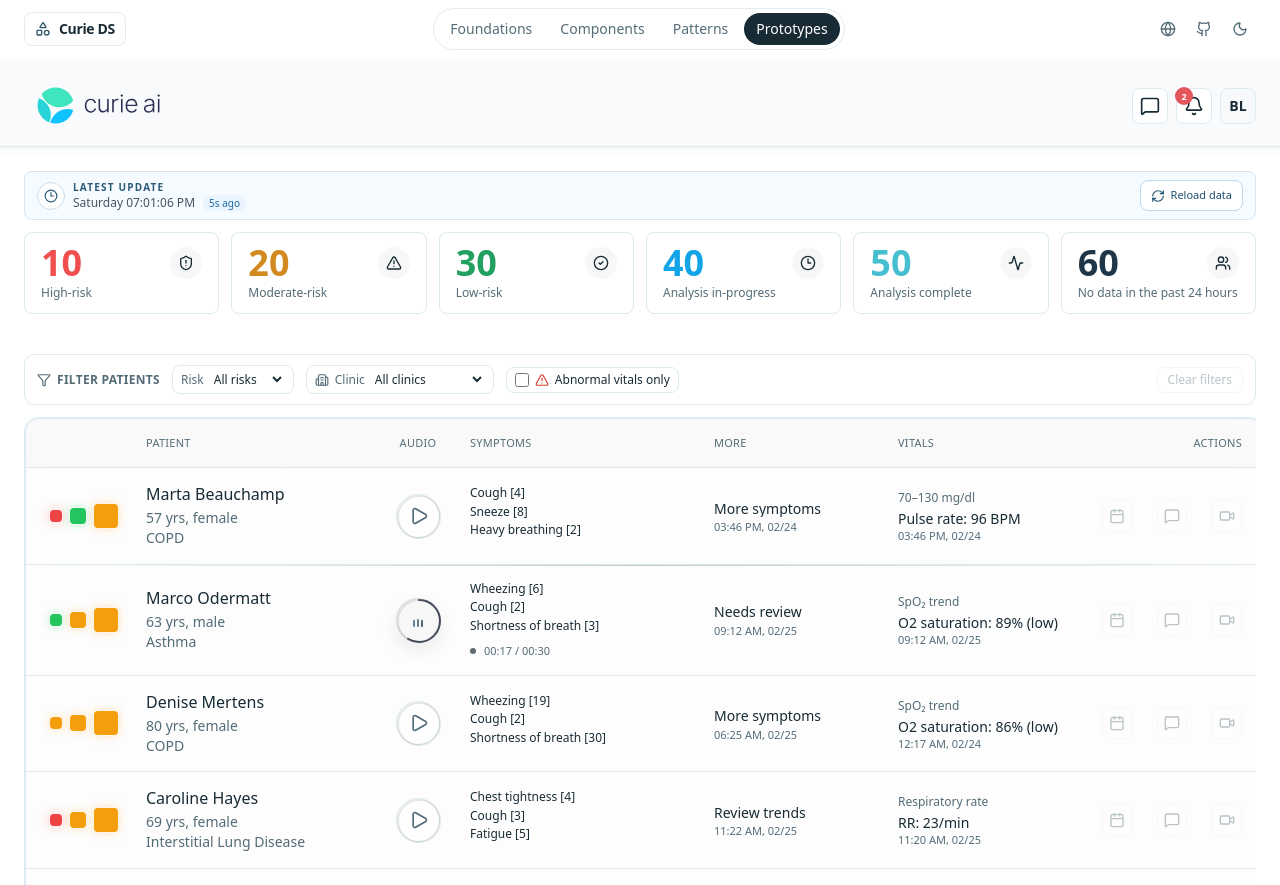
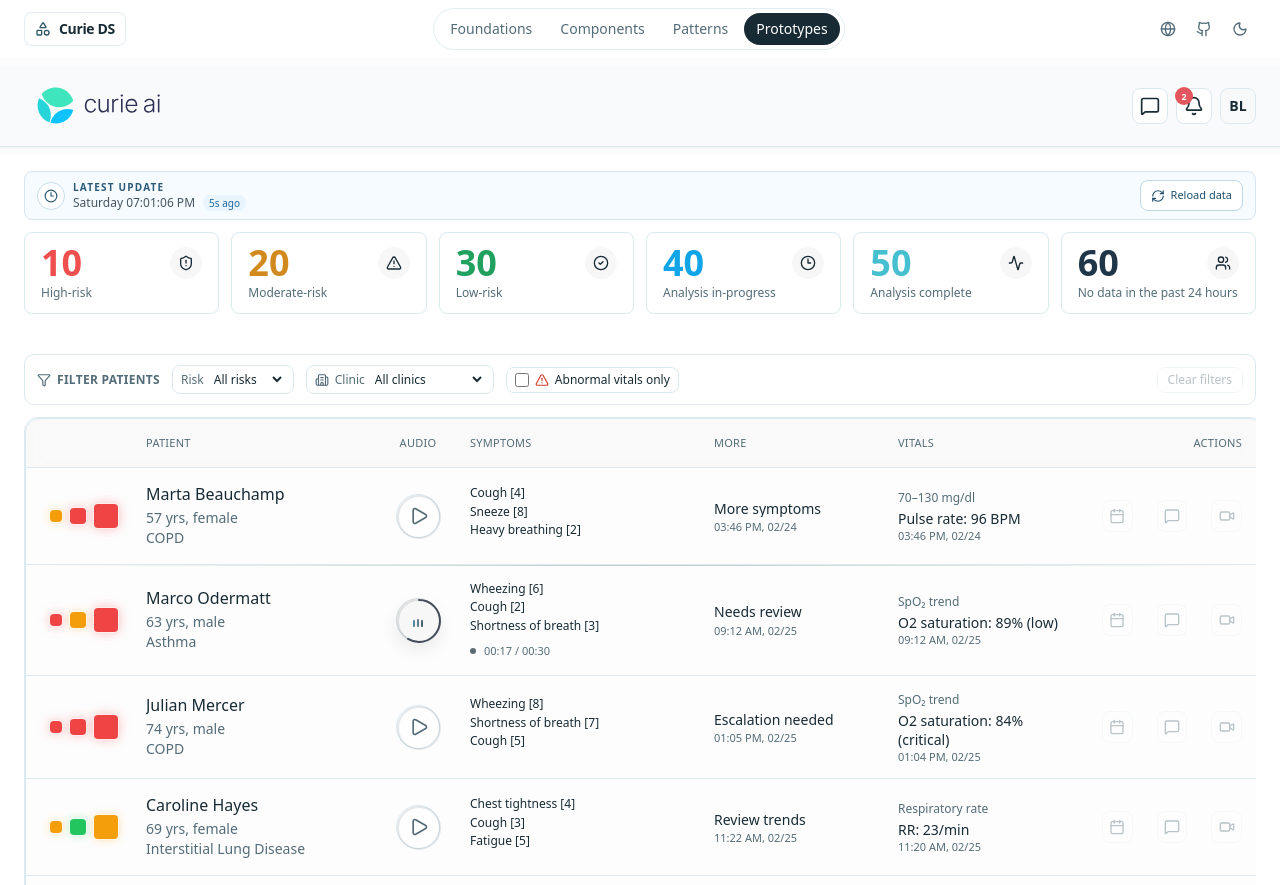
Before and after one commit to edbr/caids, a Next.js app: page /numo-home in a window 1280 px wide. Shown: the top 885 px of the page. Built offline with nearby package versions, Linux system fonts and the light colour scheme.

Commit message:
risk stratification

```diff
--- a/components/patterns/InsightTableDemo.tsx
+++ b/components/patterns/InsightTableDemo.tsx
@@ -18,6 +18,7 @@ type PatientRow = {
   name: string;
   clinic: string;
   risk: Exclude<RiskFilter, "all">;
+  statusLevel: Exclude<RiskFilter, "all">;
   abnormalVitals: boolean;
   meta: string;
   condition: string;
@@ -38,39 +39,171 @@ type PatientRow = {
   }>;
 };
 
+type RowRisk = Exclude<RiskFilter, "all">;
+type StatusDotColor = PatientRow["statusDots"][number]["color"];
+
 const AUDIO_DURATION_S = 30;
-const STATUS_COLORS: Array<"green" | "yellow" | "red"> = ["green", "yellow", "red"];
+const STATUS_DOT_COLOR_CLASS: Record<StatusDotColor, string> = {
+  green:
+    "bg-[#22c55e] shadow-[0_0_0_1px_rgba(34,197,94,0.15),0_0_10px_rgba(34,197,94,0.35)]",
+  yellow:
+    "bg-[#f59e0b] shadow-[0_0_0_1px_rgba(245,158,11,0.15),0_0_10px_rgba(245,158,11,0.35)]",
+  red: "bg-[#ef4444] shadow-[0_0_0_1px_rgba(239,68,68,0.15),0_0_12px_rgba(239,68,68,0.4)]",
+};
+const STATUS_DOT_SIZE_CLASS: Record<PatientRow["statusDots"][number]["size"], string> = {
+  sm: "h-3 w-3",
+  md: "h-4 w-4",
+  lg: "h-6 w-6",
+};
+const RISK_TO_DOT_COLOR: Record<RowRisk, StatusDotColor> = {
+  low: "green",
+  moderate: "yellow",
+  high: "red",
+};
+const RISK_CYCLE: RowRisk[] = ["low", "moderate", "high"];
 
-function stableHash(input: string): number {
-  let hash = 0;
-  for (let i = 0; i < input.length; i += 1) {
-    hash = (hash * 31 + input.charCodeAt(i)) >>> 0;
-  }
-  return hash;
-}
-
-function statusDotsFromId(id: string): PatientRow["statusDots"] {
-  const hash = stableHash(id);
+function statusDots(colors: [StatusDotColor, StatusDotColor, StatusDotColor]): PatientRow["statusDots"] {
   return [
-    { color: STATUS_COLORS[hash % STATUS_COLORS.length]!, size: "sm" },
-    { color: STATUS_COLORS[Math.floor(hash / 3) % STATUS_COLORS.length]!, size: "md" },
-    { color: STATUS_COLORS[Math.floor(hash / 9) % STATUS_COLORS.length]!, size: "lg" },
+    { color: colors[0], size: "sm" },
+    { color: colors[1], size: "md" },
+    { color: colors[2], size: "lg" },
   ];
 }
 
-function riskFromStatusDots(statusDots: PatientRow["statusDots"]): Exclude<RiskFilter, "all"> {
-  const thirdDot = statusDots[2];
-  if (!thirdDot) return "low";
-  if (thirdDot.color === "red") return "high";
-  if (thirdDot.color === "yellow") return "moderate";
-  return "low";
-}
-
-const RISK_ORDER: Record<Exclude<RiskFilter, "all">, number> = {
+const RISK_ORDER: Record<RowRisk, number> = {
   high: 0,
   moderate: 1,
   low: 2,
 };
+
+const INITIAL_ROWS: PatientRow[] = [
+  {
+    id: "p1",
+    name: "Marta Beauchamp",
+    clinic: "Curie Downtown",
+    risk: "high",
+    statusLevel: "high",
+    abnormalVitals: false,
+    meta: "57 yrs, female",
+    condition: "COPD",
+    symptoms: ["Cough [4]", "Sneeze [8]", "Heavy breathing [2]"],
+    moreLabel: "More symptoms",
+    moreTime: "03:46 PM, 02/24",
+    metricTitle: "70–130 mg/dl",
+    metricDetail: "Pulse rate: 96 BPM",
+    metricTime: "03:46 PM, 02/24",
+    actionStates: { schedule: "default", message: "loading", videoCall: "disabled" },
+    statusDots: statusDots(["yellow", "red", "red"]),
+  },
+  {
+    id: "p2",
+    name: "Marco Odermatt",
+    clinic: "Curie North",
+    risk: "high",
+    statusLevel: "high",
+    abnormalVitals: true,
+    meta: "63 yrs, male",
+    condition: "Asthma",
+    symptoms: ["Wheezing [6]", "Cough [2]", "Shortness of breath [3]"],
+    moreLabel: "Needs review",
+    moreTime: "09:12 AM, 02/25",
+    metricTitle: "SpO₂ trend",
+    metricDetail: "O2 saturation: 89% (low)",
+    metricTime: "09:12 AM, 02/25",
+    actionStates: { schedule: "danger", message: "success", videoCall: "default" },
+    statusDots: statusDots(["red", "yellow", "red"]),
+  },
+  {
+    id: "p3",
+    name: "Denise Mertens",
+    clinic: "Curie Downtown",
+    risk: "low",
+    statusLevel: "moderate",
+    abnormalVitals: true,
+    meta: "80 yrs, female",
+    condition: "COPD",
+    symptoms: ["Wheezing [19]", "Cough [2]", "Shortness of breath [30]"],
+    moreLabel: "More symptoms",
+    moreTime: "06:25 AM, 02/25",
+    metricTitle: "SpO₂ trend",
+    metricDetail: "O2 saturation: 86% (low)",
+    metricTime: "12:17 AM, 02/24",
+    actionStates: { schedule: "default", message: "default", videoCall: "default" },
+    statusDots: statusDots(["green", "green", "yellow"]),
+  },
+  {
+    id: "p4",
+    name: "Caroline Hayes",
+    clinic: "Curie East",
+    risk: "moderate",
+    statusLevel: "moderate",
+    abnormalVitals: true,
+    meta: "69 yrs, female",
+    condition: "Interstitial Lung Disease",
+    symptoms: ["Chest tightness [4]", "Cough [3]", "Fatigue [5]"],
+    moreLabel: "Review trends",
+    moreTime: "11:22 AM, 02/25",
+    metricTitle: "Respiratory rate",
+    metricDetail: "RR: 23/min",
+    metricTime: "11:20 AM, 02/25",
+    actionStates: { schedule: "default", message: "default", videoCall: "success" },
+    statusDots: statusDots(["yellow", "green", "yellow"]),
+  },
+  {
+    id: "p5",
+    name: "Julian Mercer",
+    clinic: "Curie Downtown",
+    risk: "high",
+    statusLevel: "high",
+    abnormalVitals: true,
+    meta: "74 yrs, male",
+    condition: "COPD",
+    symptoms: ["Wheezing [8]", "Shortness of breath [7]", "Cough [5]"],
+    moreLabel: "Escalation needed",
+    moreTime: "01:05 PM, 02/25",
+    metricTitle: "SpO₂ trend",
+    metricDetail: "O2 saturation: 84% (critical)",
+    metricTime: "01:04 PM, 02/25",
+    actionStates: { schedule: "danger", message: "loading", videoCall: "default" },
+    statusDots: statusDots(["red", "red", "yellow"]),
+  },
+  {
+    id: "p6",
+    name: "Emma Sullivan",
+    clinic: "Curie North",
+    risk: "low",
+    statusLevel: "low",
+    abnormalVitals: false,
+    meta: "52 yrs, female",
+    condition: "Asthma",
+    symptoms: ["Sneeze [2]", "Cough [1]", "Shortness of breath [1]"],
+    moreLabel: "Stable",
+    moreTime: "08:33 AM, 02/25",
+    metricTitle: "Pulse trend",
+    metricDetail: "Pulse rate: 78 BPM",
+    metricTime: "08:31 AM, 02/25",
+    actionStates: { schedule: "default", message: "success", videoCall: "default" },
+    statusDots: statusDots(["green", "yellow", "green"]),
+  },
+  {
+    id: "p7",
+    name: "Noah Bradford",
+    clinic: "Curie South",
+    risk: "moderate",
+    statusLevel: "low",
+    abnormalVitals: true,
+    meta: "61 yrs, male",
+    condition: "Pulmonary Fibrosis",
+    symptoms: ["Breathlessness [5]", "Fatigue [4]", "Dry cough [3]"],
+    moreLabel: "Needs coaching",
+    moreTime: "04:44 PM, 02/24",
+    metricTitle: "Activity vs HR",
+    metricDetail: "Pulse rate: 104 BPM",
+    metricTime: "04:43 PM, 02/24",
+    actionStates: { schedule: "default", message: "default", videoCall: "disabled" },
+    statusDots: statusDots(["yellow", "red", "green"]),
+  },
+];
 
 function TooltipZ({
   children,
@@ -121,6 +254,106 @@ function HeaderRow() {
   );
 }
 
+function StatusChangeDialog({
+  patientName,
+  nextRisk,
+  onCancel,
+  onConfirm,
+}: {
+  patientName: string;
+  nextRisk: RowRisk;
+  onCancel: () => void;
+  onConfirm: () => void;
+}) {
+  React.useEffect(() => {
+    function onKeyDown(event: KeyboardEvent) {
+      if (event.key === "Escape") onCancel();
+    }
+
+    window.addEventListener("keydown", onKeyDown);
+    return () => window.removeEventListener("keydown", onKeyDown);
+  }, [onCancel]);
+
+  return (
+    <div className="fixed inset-0 z-[120] flex items-center justify-center bg-black/35 px-4" role="dialog" aria-modal="true">
+      <div className="w-full max-w-sm rounded-2xl border border-border bg-background p-5 shadow-xl">
+        <div className="text-sm font-semibold text-foreground">Confirm Status Change</div>
+        <p className="mt-2 text-sm leading-relaxed text-muted-foreground">
+          Change <span className="font-medium text-foreground">{patientName}</span> to{" "}
+          <span className="font-medium text-foreground">{nextRisk}</span> status?
+        </p>
+        <div className="mt-4 flex justify-end gap-2">
+          <button
+            type="button"
+            onClick={onCancel}
+            className="rounded-md border border-border bg-background px-3 py-1.5 text-sm text-muted-foreground transition hover:text-foreground"
+          >
+            Cancel
+          </button>
+          <button
+            type="button"
+            onClick={onConfirm}
+            className="rounded-md bg-foreground px-3 py-1.5 text-sm text-background transition hover:opacity-90"
+          >
+            Confirm
+          </button>
+        </div>
+      </div>
+    </div>
+  );
+}
+
+function InsightStatus({
+  rowId,
+  statusDots,
+  statusLevel,
+  onRequestRiskChange,
+}: {
+  rowId: string;
+  statusDots: PatientRow["statusDots"];
+  statusLevel: RowRisk;
+  onRequestRiskChange: (risk: RowRisk) => void;
+}) {
+  const nextRisk = RISK_CYCLE[(RISK_CYCLE.indexOf(statusLevel) + 1) % RISK_CYCLE.length] ?? "low";
+
+  return (
+    <TooltipZ label={`Large square: ${statusLevel}. Click to set ${nextRisk}.`}>
+      <div className="flex items-center gap-2">
+        {statusDots.map((dot, idx) => {
+          const isLargeDot = dot.size === "lg";
+
+          if (!isLargeDot) {
+            return (
+              <span
+                key={`${rowId}-dot-${idx}`}
+                className={[
+                  "rounded ring-1 ring-white/70",
+                  STATUS_DOT_COLOR_CLASS[dot.color],
+                  STATUS_DOT_SIZE_CLASS[dot.size],
+                ].join(" ")}
+              />
+            );
+          }
+
+          return (
+            <button
+              key={`${rowId}-dot-${idx}`}
+              type="button"
+              onClick={() => onRequestRiskChange(nextRisk)}
+              className={[
+                "rounded ring-1 ring-white/70 transition-transform hover:scale-105 focus-visible:outline-none focus-visible:ring-2 focus-visible:ring-foreground/40",
+                STATUS_DOT_COLOR_CLASS[RISK_TO_DOT_COLOR[statusLevel]],
+                STATUS_DOT_SIZE_CLASS[dot.size],
+              ].join(" ")}
+              aria-label={`Set ${rowId} status. Current ${statusLevel}. Click to switch to ${nextRisk}.`}
+            />
+          );
+        })}
+      </div>
+    </TooltipZ>
+  );
+}
+
 function InsightRow({
   row,
   rowIndex,
@@ -128,6 +361,7 @@ function InsightRow({
   isPlaying,
   onTogglePlay,
   elapsedSeconds,
+  onRequestRiskChange,
 }: {
   row: PatientRow;
   rowIndex: number;
@@ -135,23 +369,12 @@ function InsightRow({
   isPlaying: boolean;
   onTogglePlay: () => void;
   elapsedSeconds: number;
+  onRequestRiskChange: (risk: RowRisk) => void;
 }) {
   const [hovered, setHovered] = React.useState(false);
   const clamped = Math.max(0, Math.min(AUDIO_DURATION_S, elapsedSeconds));
   const baseZ = 10 + rowIndex;
   const activeZ = 60;
-  const dotColorClass: Record<PatientRow["statusDots"][number]["color"], string> = {
-    green:
-      "bg-[#22c55e] shadow-[0_0_0_1px_rgba(34,197,94,0.15),0_0_10px_rgba(34,197,94,0.35)]",
-    yellow:
-      "bg-[#f59e0b] shadow-[0_0_0_1px_rgba(245,158,11,0.15),0_0_10px_rgba(245,158,11,0.35)]",
-    red: "bg-[#ef4444] shadow-[0_0_0_1px_rgba(239,68,68,0.15),0_0_12px_rgba(239,68,68,0.4)]",
-  };
-  const dotSizeClass: Record<PatientRow["statusDots"][number]["size"], string> = {
-    sm: "h-3 w-3",
-    md: "h-4 w-4",
-    lg: "h-6 w-6",
-  };
 
   return (
     <motion.div
@@ -180,18 +403,12 @@ function InsightRow({
         ].join(" ")}
       >
         {/* status */}
-        <div className="flex items-center gap-2">
-          {row.statusDots.map((dot, idx) => (
-            <span
-              key={`${row.id}-dot-${idx}`}
-              className={[
-                "rounded ring-1 ring-white/70",
-                dotColorClass[dot.color],
-                dotSizeClass[dot.size],
-              ].join(" ")}
-            />
-          ))}
-        </div>
+        <InsightStatus
+          rowId={row.id}
+          statusDots={row.statusDots}
+          statusLevel={row.statusLevel}
+          onRequestRiskChange={onRequestRiskChange}
+        />
 
         {/* patient */}
         <div className="min-w-0">
@@ -318,130 +535,12 @@ function InsightRow({
 }
 
 export default function InsightTableDemo() {
-  const rows = React.useMemo<PatientRow[]>(
-    () => [
-      {
-        id: "p1",
-        name: "Marta Beauchamp",
-        clinic: "Curie Downtown",
-        risk: "moderate",
-        abnormalVitals: false,
-        meta: "57 yrs, female",
-        condition: "COPD",
-        symptoms: ["Cough [4]", "Sneeze [8]", "Heavy breathing [2]"],
-        moreLabel: "More symptoms",
-        moreTime: "03:46 PM, 02/24",
-        metricTitle: "70–130 mg/dl",
-        metricDetail: "Pulse rate: 96 BPM",
-        metricTime: "03:46 PM, 02/24",
-        actionStates: { schedule: "default", message: "loading", videoCall: "disabled" },
-        statusDots: statusDotsFromId("p1"),
-      },
-      {
-        id: "p2",
-        name: "Marco Odermatt",
-        clinic: "Curie North",
-        risk: "high",
-        abnormalVitals: true,
-        meta: "63 yrs, male",
-        condition: "Asthma",
-        symptoms: ["Wheezing [6]", "Cough [2]", "Shortness of breath [3]"],
-        moreLabel: "Needs review",
-        moreTime: "09:12 AM, 02/25",
-        metricTitle: "SpO₂ trend",
-        metricDetail: "O2 saturation: 89% (low)",
-        metricTime: "09:12 AM, 02/25",
-        actionStates: { schedule: "danger", message: "success", videoCall: "default" },
-        statusDots: statusDotsFromId("p2"),
-      },
-      {
-        id: "p3",
-        name: "Denise Mertens",
-        clinic: "Curie Downtown",
-        risk: "low",
-        abnormalVitals: true,
-        meta: "80 yrs, female",
-        condition: "COPD",
-        symptoms: ["Wheezing [19]", "Cough [2]", "Shortness of breath [30]"],
-        moreLabel: "More symptoms",
-        moreTime: "06:25 AM, 02/25",
-        metricTitle: "SpO₂ trend",
-        metricDetail: "O2 saturation: 86% (low)",
-        metricTime: "12:17 AM, 02/24",
-        actionStates: { schedule: "default", message: "default", videoCall: "default" },
-        statusDots: statusDotsFromId("p3"),
-      },
-      {
-        id: "p4",
-        name: "Caroline Hayes",
-        clinic: "Curie East",
-        risk: "moderate",
-        abnormalVitals: true,
-        meta: "69 yrs, female",
-        condition: "Interstitial Lung Disease",
-        symptoms: ["Chest tightness [4]", "Cough [3]", "Fatigue [5]"],
-        moreLabel: "Review trends",
-        moreTime: "11:22 AM, 02/25",
-        metricTitle: "Respiratory rate",
-        metricDetail: "RR: 23/min",
-        metricTime: "11:20 AM, 02/25",
-        actionStates: { schedule: "default", message: "default", videoCall: "success" },
-        statusDots: statusDotsFromId("p4"),
-      },
-      {
-        id: "p5",
-        name: "Julian Mercer",
-        clinic: "Curie Downtown",
-        risk: "high",
-        abnormalVitals: true,
-        meta: "74 yrs, male",
-        condition: "COPD",
-        symptoms: ["Wheezing [8]", "Shortness of breath [7]", "Cough [5]"],
-        moreLabel: "Escalation needed",
-        moreTime: "01:05 PM, 02/25",
-        metricTitle: "SpO₂ trend",
-        metricDetail: "O2 saturation: 84% (critical)",
-        metricTime: "01:04 PM, 02/25",
-        actionStates: { schedule: "danger", message: "loading", videoCall: "default" },
-        statusDots: statusDotsFromId("p5"),
-      },
-      {
-        id: "p6",
-        name: "Emma Sullivan",
-        clinic: "Curie North",
-        risk: "low",
-        abnormalVitals: false,
-        meta: "52 yrs, female",
-        condition: "Asthma",
-        symptoms: ["Sneeze [2]", "Cough [1]", "Shortness of breath [1]"],
-        moreLabel: "Stable",
-        moreTime: "08:33 AM, 02/25",
-        metricTitle: "Pulse trend",
-        metricDetail: "Pulse rate: 78 BPM",
-        metricTime: "08:31 AM, 02/25",
-        actionStates: { schedule: "default", message: "success", videoCall: "default" },
-        statusDots: statusDotsFromId("p6"),
-      },
-      {
-        id: "p7",
-        name: "Noah Bradford",
-        clinic: "Curie South",
-        risk: "moderate",
-        abnormalVitals: true,
-        meta: "61 yrs, male",
-        condition: "Pulmonary Fibrosis",
-        symptoms: ["Breathlessness [5]", "Fatigue [4]", "Dry cough [3]"],
-        moreLabel: "Needs coaching",
-        moreTime: "04:44 PM, 02/24",
-        metricTitle: "Activity vs HR",
-        metricDetail: "Pulse rate: 104 BPM",
-        metricTime: "04:43 PM, 02/24",
-        actionStates: { schedule: "default", message: "default", videoCall: "disabled" },
-        statusDots: statusDotsFromId("p7"),
-      },
-    ],
-    []
-  );
+  const [rows, setRows] = React.useState<PatientRow[]>(() => INITIAL_ROWS);
+  const [pendingStatusChange, setPendingStatusChange] = React.useState<{
+    rowId: string;
+    patientName: string;
+    nextRisk: RowRisk;
+  } | null>(null);
 
   const [playingRowId, setPlayingRowId] = React.useState<string | null>("p2");
   const [elapsedByRowId, setElapsedByRowId] = React.useState<Record<string, number>>({
@@ -465,19 +564,42 @@ export default function InsightTableDemo() {
   const filteredRows = React.useMemo(
     () => {
       const result = rows.filter((row) => {
-        const derivedRisk = riskFromStatusDots(row.statusDots);
-        if (risk !== "all" && derivedRisk !== risk) return false;
+        if (risk !== "all" && row.risk !== risk) return false;
         if (clinic !== "all" && row.clinic !== clinic) return false;
         if (abnormalVitalsOnly && !row.abnormalVitals) return false;
         return true;
       });
 
-      return result.sort(
-        (a, b) => RISK_ORDER[riskFromStatusDots(a.statusDots)] - RISK_ORDER[riskFromStatusDots(b.statusDots)]
-      );
+      return result.sort((a, b) => RISK_ORDER[a.risk] - RISK_ORDER[b.risk]);
     },
     [rows, risk, clinic, abnormalVitalsOnly]
   );
+
+  function updateRowRisk(rowId: string, nextRisk: RowRisk) {
+    setRows((currentRows) =>
+      currentRows.map((row) => {
+        if (row.id !== rowId) return row;
+
+        return {
+          ...row,
+          statusLevel: nextRisk,
+          statusDots: row.statusDots.map((dot) =>
+            dot.size === "lg" ? { ...dot, color: RISK_TO_DOT_COLOR[nextRisk] } : dot
+          ),
+        };
+      })
+    );
+  }
+
+  function requestRowRiskChange(rowId: string, patientName: string, nextRisk: RowRisk) {
+    setPendingStatusChange({ rowId, patientName, nextRisk });
+  }
+
+  function confirmRowRiskChange() {
+    if (!pendingStatusChange) return;
+    updateRowRisk(pendingStatusChange.rowId, pendingStatusChange.nextRisk);
+    setPendingStatusChange(null);
+  }
 
   function togglePlay(rowId: string) {
     setPlayingRowId((prev) => {
@@ -540,6 +662,7 @@ export default function InsightTableDemo() {
                     isPlaying={playingRowId === row.id}
                     onTogglePlay={() => togglePlay(row.id)}
                     elapsedSeconds={elapsedByRowId[row.id] ?? 0}
+                    onRequestRiskChange={(nextRisk) => requestRowRiskChange(row.id, row.name, nextRisk)}
                   />
                 ))
               ) : (
@@ -550,6 +673,14 @@ export default function InsightTableDemo() {
             </div>
           </div>
         </div>
+        {pendingStatusChange ? (
+          <StatusChangeDialog
+            patientName={pendingStatusChange.patientName}
+            nextRisk={pendingStatusChange.nextRisk}
+            onCancel={() => setPendingStatusChange(null)}
+            onConfirm={confirmRowRiskChange}
+          />
+        ) : null}
       </div>
     </TooltipProvider>
   );
```
